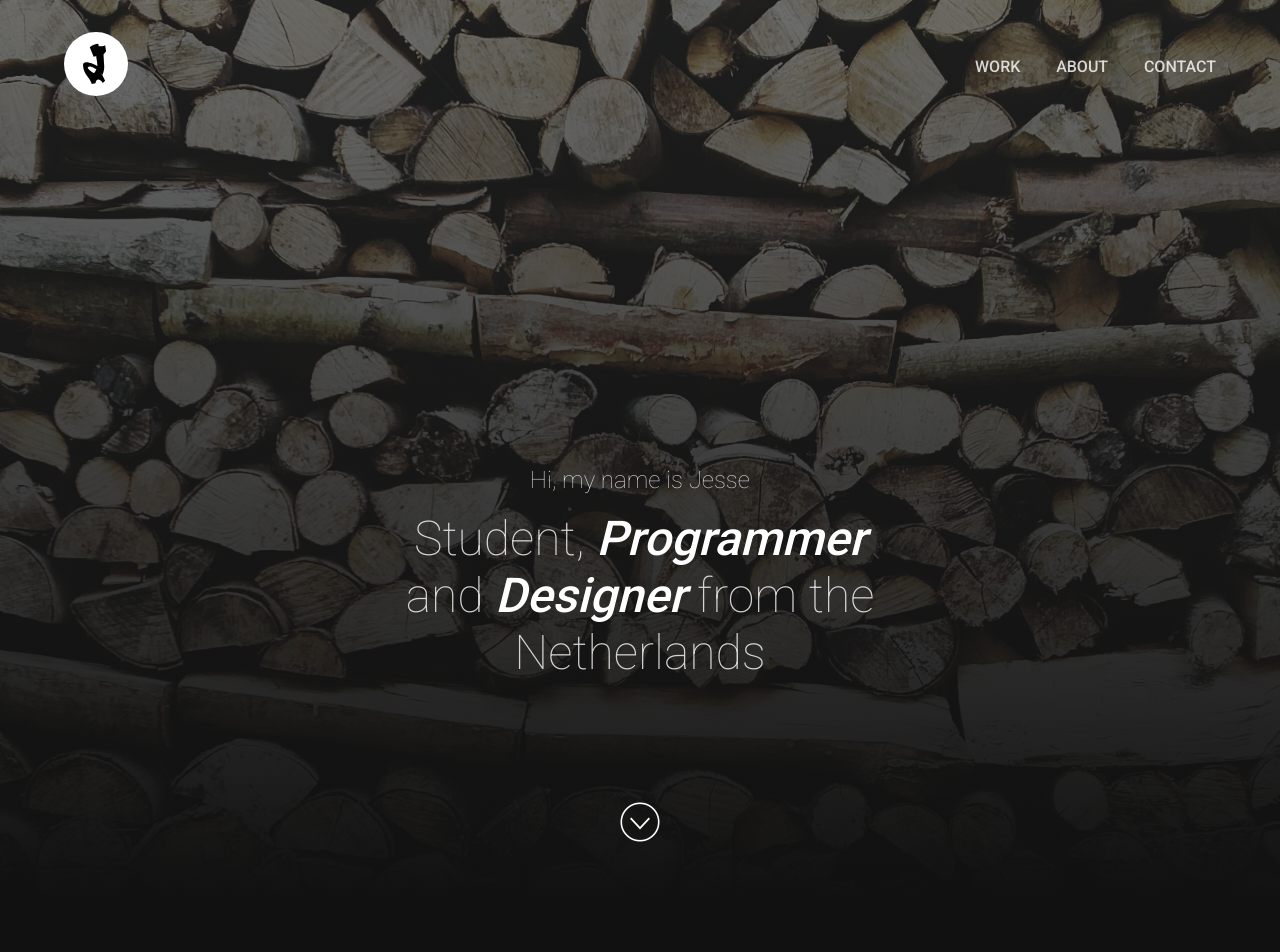
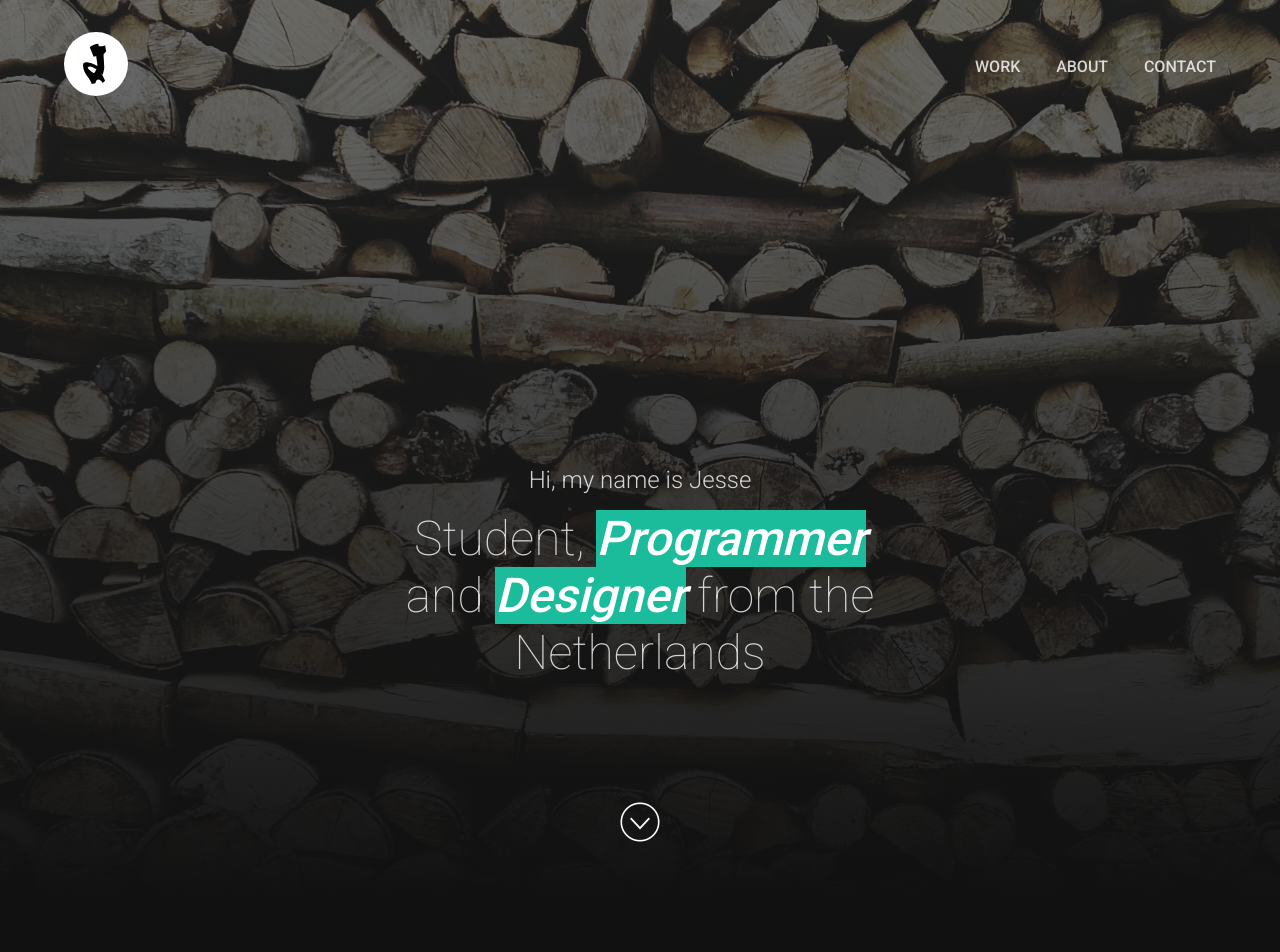
Before and after one commit to jessevdp/jessevdp.github.io, a Jekyll site: the page built from index.html, in a window 1280 px wide. Shown: the top 952 px of the page. Built offline with Jekyll 4.4.1, drawn with Linux system fonts in a browser that asks for light colours.

Commit message:
Font weights and Header animation
Added a 3th font weight to make readability better. The paragraphs at
`font-weight: 100` we barely readable especially on mobile devices.
However I did want to keep some of the headlines in this thinner font
weight and some headlines in the bolder 500 font weight. So yeah. I
introduced the 300 version for the plain text.

Besides that I added a fancy background color breathing animation to
the background of the two words in the header that are emphasised.
Makes them stand out more.

```diff
--- a/_sass/global.sass
+++ b/_sass/global.sass
@@ -1,8 +1,8 @@
-@import url('https://fonts.googleapis.com/css?family=Roboto:100,500')
+@import url('https://fonts.googleapis.com/css?family=Roboto:100,300,500')
 
 body
   font-family: 'Roboto', sans-serif
-  font-weight: 300
+  font-weight: 100
 
 h2
   margin-bottom: 2rem
@@ -13,7 +13,7 @@
     margin-bottom: 3rem
 p
   color: $text-color-dark-secondary
-  font-weight: 100
+  font-weight: 300
   font-size: 1.1rem
   +mediaQ('md')
     font-size: 1.3rem
--- a/_sass/home-header.sass
+++ b/_sass/home-header.sass
@@ -42,6 +42,7 @@
 
     h1
       font-size: 2.5rem
+      font-weight: 100!important
     h3, h1
       margin: 1rem 0
       color: $text-color-light-secondary
@@ -50,6 +51,7 @@
         font-style: italic
         color: $text-color-light
         font-weight: 500
+        animation: breathe-color 2s infinite alternate
 
     +mediaQ('md')
       position: relative
@@ -62,3 +64,9 @@
       h3
         font-size: 1.5rem
         text-align: center
+
+@keyframes breathe-color
+  from
+    background-color: none
+  to
+    background-color: $color-main
```
